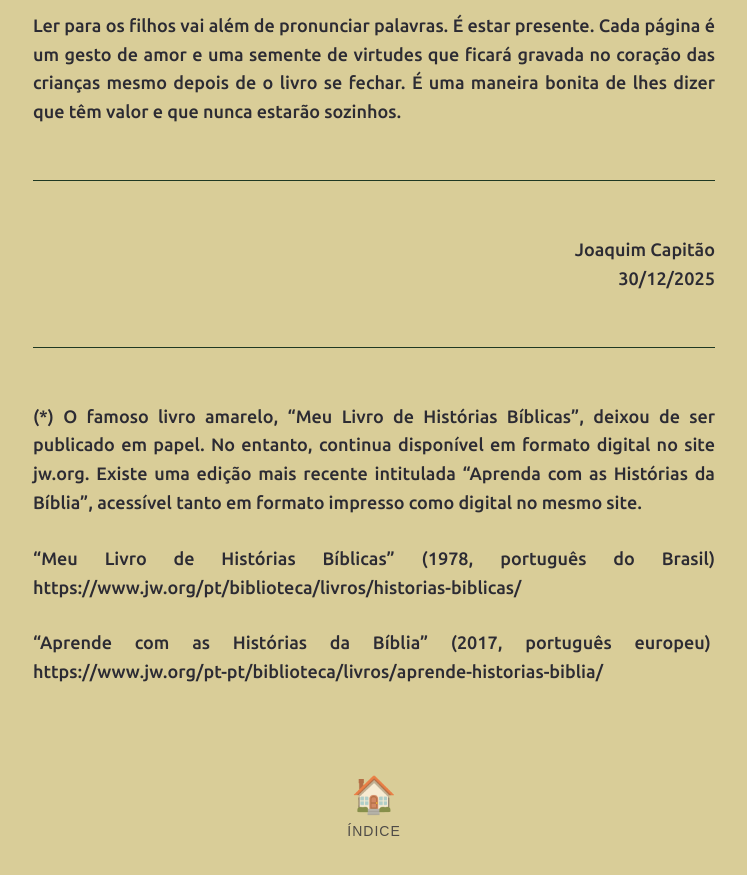
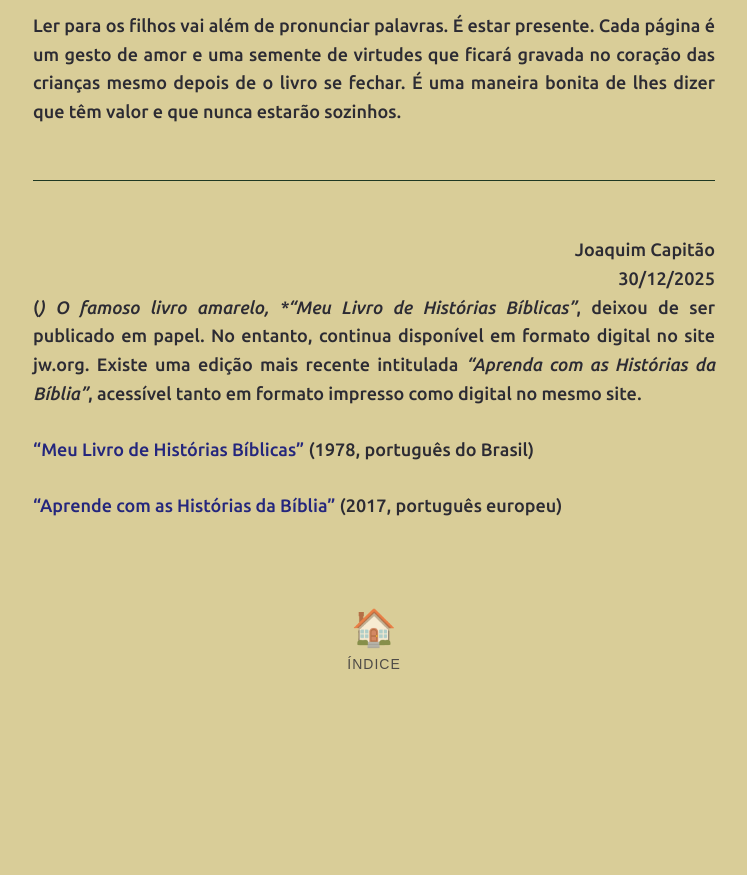
Before and after one commit to joaquim-capitao/queime-depois-de-ler, a Jekyll site: the page built from o-livro-amarelo.md, in a window 1280 px wide and 900 px high, scrolled down 1268 px. Shown: the top 875 px of the window, without its empty margins (266-1013 px from the left). Built offline with Jekyll 4.4.1, drawn with Linux system fonts in a browser that asks for light colours; our own code applies the rules of GitHub Pages for plain Markdown files; after the commit the page ends 2002 px from its top, so only the background shows below that.

Commit message:
Revise publication details for 'Meu Livro de Histórias Bíblicas'
Updated information about the publication status of 'Meu Livro de Histórias Bíblicas' and added links to the digital editions.

```diff
--- a/o-livro-amarelo.md
+++ b/o-livro-amarelo.md
@@ -23,12 +23,8 @@ Ler para os filhos vai além de pronunciar palavras. É estar presente. Cada pá
 <div align="right">Joaquim Capitão</div>
 <div align="right">30/12/2025</div>
 
----
+(*) O famoso livro amarelo, *"Meu Livro de Histórias Bíblicas"*, deixou de ser publicado em papel. No entanto, continua disponível em formato digital no site jw.org. Existe uma edição mais recente intitulada *"Aprenda com as Histórias da Bíblia"*, acessível tanto em formato impresso como digital no mesmo site.
 
-(*) O famoso livro amarelo, "Meu Livro de Histórias Bíblicas", deixou de ser publicado em papel. No entanto, continua disponível em formato digital no site jw.org. Existe uma edição mais recente intitulada "Aprenda com as Histórias da Bíblia", acessível tanto em formato impresso como digital no mesmo site.
+["Meu Livro de Histórias Bíblicas"](https://www.jw.org/pt/biblioteca/livros/historias-biblicas/) (1978, português do Brasil)
 
-"Meu Livro de Histórias Bíblicas" (1978, português do Brasil)
-https://www.jw.org/pt/biblioteca/livros/historias-biblicas/
-
-"Aprende com as Histórias da Bíblia" (2017, português europeu)
-https://www.jw.org/pt-pt/biblioteca/livros/aprende-historias-biblia/
+["Aprende com as Histórias da Bíblia"](https://www.jw.org/pt-pt/biblioteca/livros/aprende-historias-biblia/) (2017, português europeu)
```
